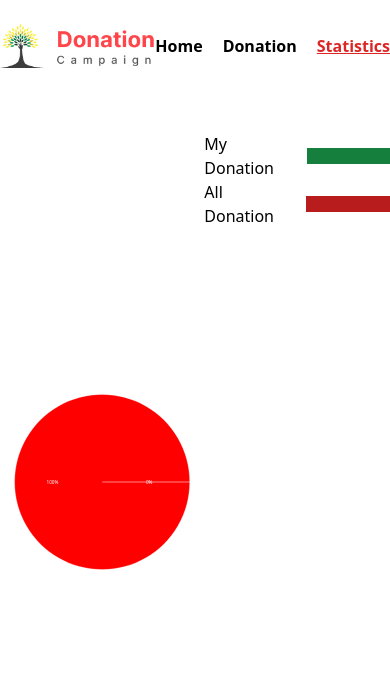
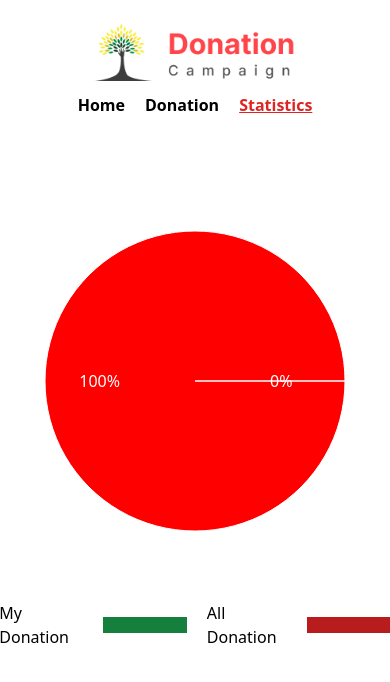
Before and after one commit to ShariarNiaj05/Donation-Campaign, a React (Vite) app: page /statistics in a window 390 px wide. Shown: the top 682 px of the page. Built offline with nearby package versions, Linux system fonts and the light colour scheme.

Commit message:
imroved responsiveness throughout all the project pages

```diff
--- a/public/info.json
+++ b/public/info.json
@@ -46,7 +46,7 @@
     {
         "id": "5",
         "picture": "https://i.ibb.co/XbyCTHH/Health.png",
-        "title": "Mental Health Support",
+        "title": "Mental Health",
         "category": "Health",
         "category_bg": "#0052FF",
         "card_bg": "#0052FF26",
@@ -68,7 +68,7 @@
     {
         "id": "7",
         "picture": "https://i.ibb.co/CvNgpdk/Clothing.png",
-        "title": "Clothes for Disaster Victims",
+        "title": "Clothes for Victims",
         "category": "Clothing",
         "category_bg": "#79C23F",
         "card_bg": "#79C23F26",
@@ -90,7 +90,7 @@
     {
         "id": "9",
         "picture": "https://i.ibb.co/XbyCTHH/Health.png",
-        "title": "Medical Equipment Drive",
+        "title": "Medical Equipment",
         "category": "Health",
         "category_bg": "#0052FF",
         "card_bg": "#0052FF26",
@@ -123,7 +123,7 @@
     {
         "id": "12",
         "picture": "https://i.ibb.co/PWvYPXM/Food.png",
-        "title": "Community Kitchen Support",
+        "title": "Community Support",
         "category": "Food",
         "category_bg": "#F87147",
         "card_bg": "#F8714726",
--- a/src/Components/Header/Banner/Banner.jsx
+++ b/src/Components/Header/Banner/Banner.jsx
@@ -25,7 +25,7 @@ const Banner = () => {
   return (
     <div style={styles.header}>
       <div style={styles.content}>
-        <h2 className="text-center font-bold text-6xl align-middle pt-40">
+        <h2 className="text-center font-bold md:text-2xl lg:text-6xl align-middle pt-40">
           I Grow By Helping People In Need
         </h2>
 
--- a/src/Components/Header/Navbar/Navbar.jsx
+++ b/src/Components/Header/Navbar/Navbar.jsx
@@ -4,11 +4,11 @@ import Logo from "./Logo";
 const Navbar = () => {
   return (
     <div>
-        <nav className=" flex justify-between items-center max-w-7xl mx-auto py-6">
+        <nav className=" flex flex-col md:flex-row gap-3 justify-between items-center max-w-7xl mx-auto py-6">
 
             <Logo></Logo>
 
-            <div className=" flex gap-5 font-bold">
+            <div className=" flex  gap-5 font-bold">
           <NavLink
             to="/"
             className={({ isActive, isPending }) =>
--- a/src/Pages/Donation/DonationDetailsCard.jsx
+++ b/src/Pages/Donation/DonationDetailsCard.jsx
@@ -58,9 +58,9 @@ const DonationDetailsCard = ({ donationDetails }) => {
             </button>
           </div>
         </div>
-        <div className="h-20 bg-black opacity-30 absolute bottom-72 md:bottom-[210px] p-5 left-5 w-[300px] md:w-[850px]  lg:w-[1160px]"></div>
+        <div className=" bg-black opacity-30 absolute h-20 bottom-[170px]  md:bottom-[160px] lg:bottom-[170px] p-5 left-5 w-[310px] md:w-[650px] lg:w-[910px] xl:w-[1160px]"></div>
         <div className="p-6">
-          <h2 className="mb-2 block font-sans text-6xl font-bold leading-snug tracking-normal text-blue-gray-900 antialiased">
+          <h2 className="mb-2 block font-sans text-base sm:text-2xl lg:text-4xl font-bold leading-snug tracking-normal text-blue-gray-900 antialiased">
             {title}
           </h2>
           <p className="block font-sans text-base font-light leading-relaxed text-inherit antialiased">
--- a/src/Pages/Statistics/Statistics.jsx
+++ b/src/Pages/Statistics/Statistics.jsx
@@ -64,7 +64,7 @@ const Statistics = () => {
   ];
 
   return (
-    <div className=" flex justify-center ">
+    <div className=" flex flex-col items-center justify-center gap-5">
       {/* Statistics */}
       {
         // <PieChart width={700} height={700}>
@@ -84,7 +84,7 @@ const Statistics = () => {
         //   <Tooltip />
         // </PieChart>
 
-        <PieChart width={700} height={700}>
+        <PieChart width={400} height={400}>
           <Pie
             isAnimationActive={true}
             data={data}
@@ -92,7 +92,7 @@ const Statistics = () => {
             cy="50%"
             labelLine={false}
             label={renderCustomizedLabel}
-            outerRadius={300}
+            outerRadius={150}
             fill="red"
             dataKey="value"
           >
@@ -111,8 +111,6 @@ const Statistics = () => {
         <div className=" flex justify-center items-center gap-5">
           <p>My Donation</p>
           <p className=" bg-green-700 h-4 w-24 "></p>
-        </div>
-        <div className=" flex justify-center items-center gap-5">
           <p>All Donation</p>
           <p className=" bg-red-700 h-4 w-24 "></p>
         </div>
```
